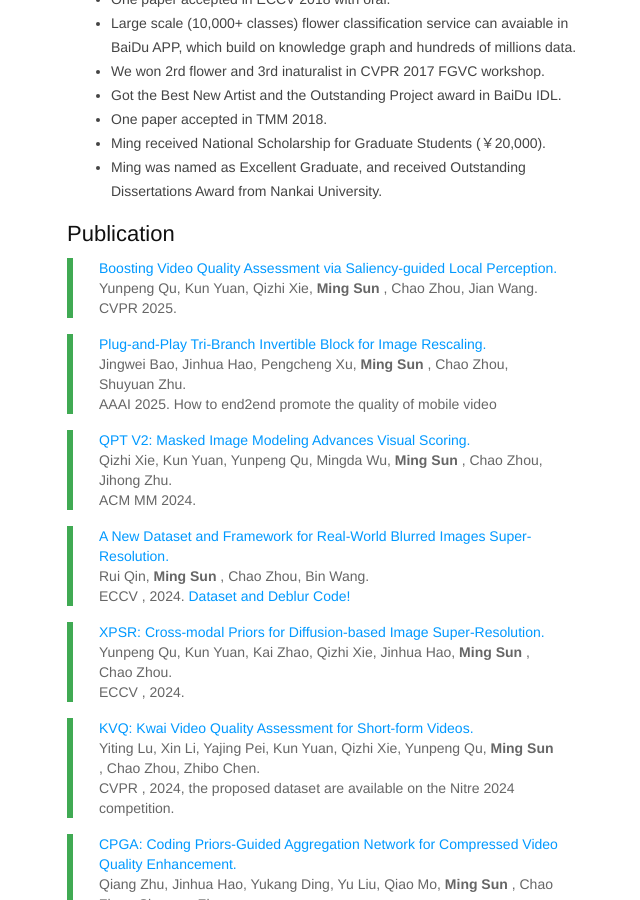
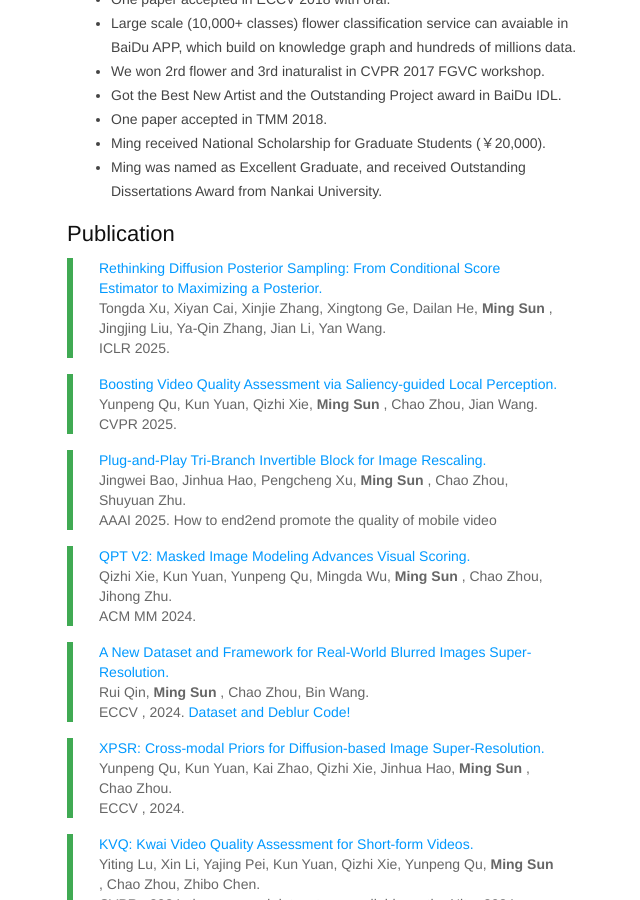
Before and after one commit to msunming/msunming.github.io, a Jekyll site: the page index.html, which Jekyll copies as it is, in a window 1280 px wide and 900 px high, scrolled down 1599 px. Shown: the whole window, without its empty margins (93-733 px from the left). Built offline with Jekyll 4.4.1, drawn with Linux system fonts in a browser that asks for light colours.

Commit message:
Update index.html

```diff
--- a/index.html
+++ b/index.html
@@ -502,6 +502,14 @@ pre .markdown .emphasis {
 	       <h2>Publication</h2>
 		<!-- -->
 
+		<blockquote>
+			<p><a href="https://openreview.net/forum?id=GcvLoqOoXL&referrer=%5BAuthor%20Console%5D(%2Fgroup%3Fid%3DICLR.cc%2F2025%2FConference%2FAuthors%23your-submissions))">
+			Rethinking Diffusion Posterior Sampling: From Conditional Score Estimator to Maximizing a Posterior.</a><br />
+			Tongda Xu, Xiyan Cai, Xinjie Zhang, Xingtong Ge, Dailan He, <strong > Ming Sun </strong>, Jingjing Liu, Ya-Qin Zhang, Jian Li, Yan Wang. <br />
+			ICLR 2025. <br /></p>
+		</blockquote>
+
+		<!-- -->
 
 		<blockquote>
 			<p><a href="https://openreview.net/forum?id=M4u5bDBcWY&referrer=%5BAuthor%20Console%5D(%2Fgroup%3Fid%3Dthecvf.com%2FCVPR%2F2025%2FConference%2FAuthors%23your-submissions)">
```
